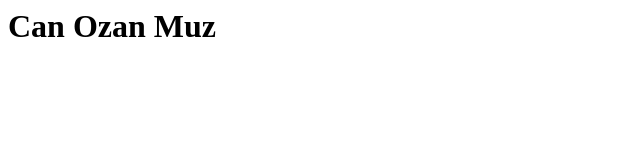
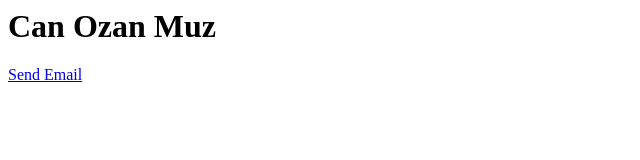
Before and after one commit to c-m0/c-m0.github.io, a plain HTML site: page index.html in a window 1280 px wide. Shown: the whole page, without its empty margins (0-640 px from the left). Drawn offline with Linux system fonts and the light colour scheme.

Commit message:
Update index.html

```diff
--- a/index.html
+++ b/index.html
@@ -1 +1,2 @@
 <h1> Can Ozan Muz </h1>
+<a href="mailto:canmuz@tutanota.com">Send Email</a>
```
